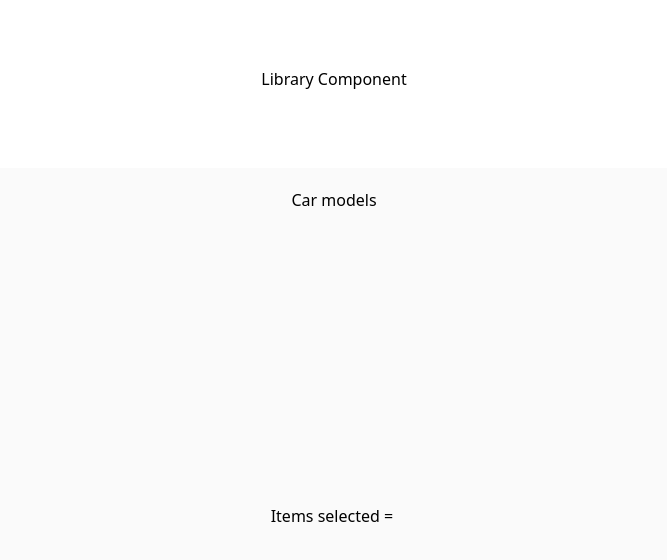
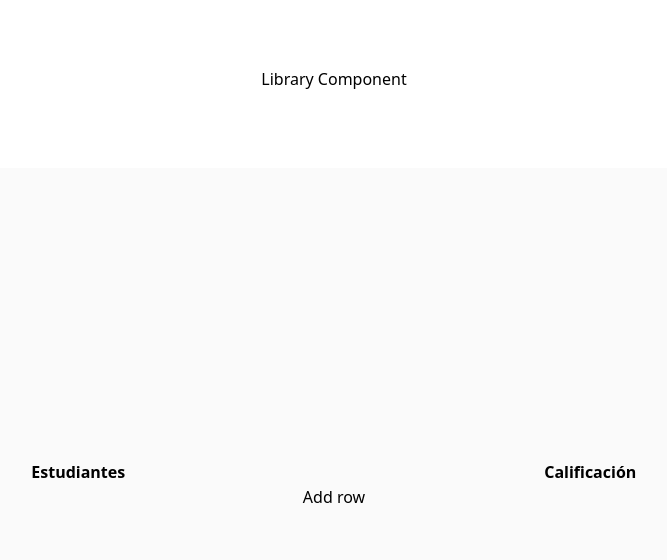
Before and after one commit to Apoquinto/Angular-Component-Library, an Angular app: page / in a window 1280 px wide. Shown: the top 560 px of the page, without its empty margins (306-973 px from the left). Built offline with nearby package versions, Linux system fonts and the light colour scheme.

Commit message:
feat(App): Add editable-table example

```diff
--- a/src/app/app.component.css
+++ b/src/app/app.component.css
@@ -25,25 +25,6 @@ main {
 }
 
 /* Component CSS */
-.container {
-  width: 100%;
-  height: 100%;
-  display: flex;
-  flex-direction: column;
+editable-table {
+  width: 80%;
 }
-
-.filters {
-  width: 100%;
-  height: 10%;
-  display: flex;
-  justify-content: center;
-  align-items: center;
-}
-
-.display {
-  width: 100%;
-  height: 90%;
-  display: flex;
-  justify-content: center;
-  align-items: center;
-}
--- a/src/app/app.component.html
+++ b/src/app/app.component.html
@@ -3,18 +3,6 @@
     <h1>Library Component</h1>
   </section>
   <section class="component-display">
-    <div class="container">
-      <div class="filters">
-        <selectable-list
-          [title]="'Car models'"
-          [items]="carModels"
-          (selectedItemsChange)="selectCarModels($event)"
-        ></selectable-list>
-      </div>
-      <div class="display">
-        <p>Items selected =&nbsp;</p>
-        <p *ngFor="let item of carModelsSelected">{{ item }}&nbsp;</p>
-      </div>
-    </div>
+    <editable-table [tableConfig]="tableConfig"></editable-table>
   </section>
 </main>
--- a/src/app/app.component.ts
+++ b/src/app/app.component.ts
@@ -1,4 +1,5 @@
 import { Component } from '@angular/core';
+import { TableConfig } from './models/editableTable';
 
 @Component({
   selector: 'app-root',
@@ -6,15 +7,12 @@ import { Component } from '@angular/core';
   styleUrls: ['./app.component.css'],
 })
 export class AppComponent {
-  public carModels: string[];
-  public carModelsSelected: string[];
+  public tableConfig: TableConfig;
 
   constructor() {
-    this.carModels = ['Mazda', 'Toyota', 'VW', 'Chevrolet'];
-    this.carModelsSelected = [];
-  }
-
-  selectCarModels(event: any): void {
-    this.carModelsSelected = event;
+    this.tableConfig = {
+      columns: ['Estudiantes', 'Calificación'],
+      data: [[]],
+    };
   }
 }
```
